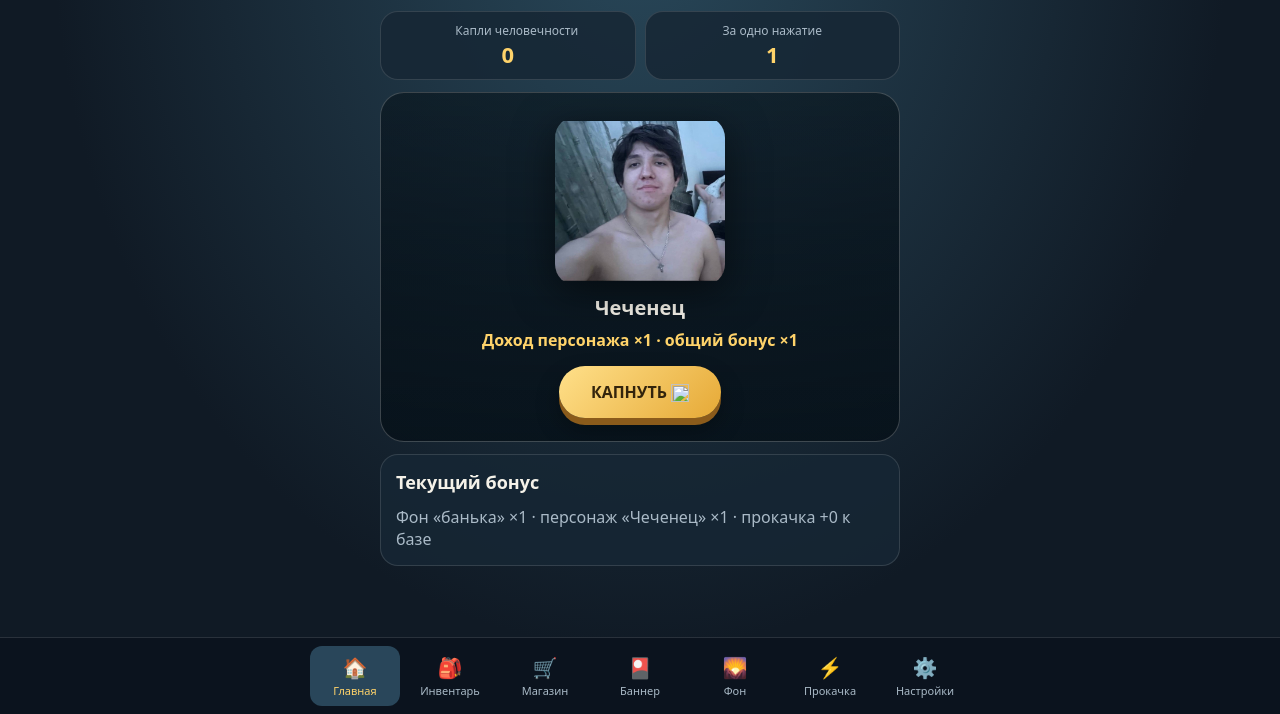
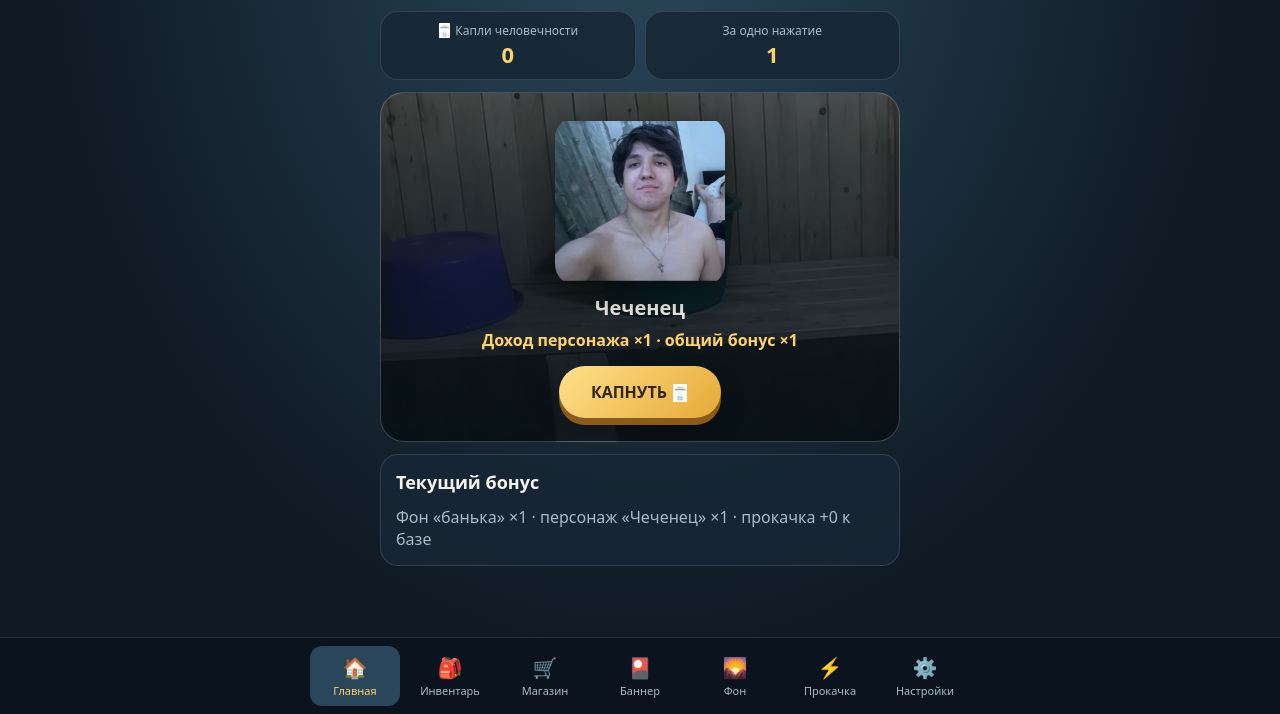
Before and after one commit to f1pers1/kaplya_chelovecnosty, a plain HTML site: page index.html in a window 1280 px wide. Shown: the part 86-800 px from the top of the page. Drawn offline with Linux system fonts and the light colour scheme; files whose address does not match are found by name.

Commit message:
Add files via upload

```diff
--- a/index.html
+++ b/index.html
@@ -21,9 +21,9 @@ button{font:inherit;color:inherit;border:0;cursor:pointer}button:disabled{opacit
 @media(min-width:520px){.cards{grid-template-columns:repeat(3,minmax(0,1fr))}}
 </style></head><body><main class="game">
 <header><h1>💧 Капля человечности</h1><div class="sub">Банный кликер · новая смена</div></header>
-<div class="stats"><div class="stat"><small><img src="assets/ui/drop.png" style="width:15px;height:15px;object-fit:contain;vertical-align:-3px"> Капли человечности</small><b id="currency">0</b></div><div class="stat"><small>За одно нажатие</small><b id="power">1</b></div></div>
+<div class="stats"><div class="stat"><small><img src="ui/drop.png" style="width:15px;height:15px;object-fit:contain;vertical-align:-3px"> Капли человечности</small><b id="currency">0</b></div><div class="stat"><small>За одно нажатие</small><b id="power">1</b></div></div>
 <section id="home" class="screen active">
-<div class="hero" id="hero"><img id="heroImg" class="char-img" alt=""><div class="who" id="heroName"></div><div class="mult" id="heroMult"></div><button class="tap" id="tap">КАПНУТЬ <img src="assets/ui/drop.png" style="width:18px;height:18px;object-fit:contain;vertical-align:-4px"></button></div>
+<div class="hero" id="hero"><img id="heroImg" class="char-img" alt=""><div class="who" id="heroName"></div><div class="mult" id="heroMult"></div><button class="tap" id="tap">КАПНУТЬ <img src="ui/drop.png" style="width:18px;height:18px;object-fit:contain;vertical-align:-4px"></button></div>
 <div class="panel"><h2>Текущий бонус</h2><div id="bonusText" class="muted"></div></div>
 </section>
 <section id="inventory" class="screen"><div class="panel"><h2>🎒 Инвентарь персонажей</h2><div class="inventory-summary"><span id="inventoryCount">Персонажей: 1/10</span><span>Нажми «Выбрать», чтобы сменить персонажа</span></div><div class="cards" id="inventoryCards"></div></div></section>
@@ -36,7 +36,7 @@ button{font:inherit;color:inherit;border:0;cursor:pointer}button:disabled{opacit
 <nav class="nav">
 <button data-screen="home" class="active"><span>🏠</span>Главная</button><button data-screen="inventory"><span>🎒</span>Инвентарь</button><button data-screen="shop"><span>🛒</span>Магазин</button><button data-screen="banner"><span>🎴</span>Баннер</button><button data-screen="backgrounds"><span>🌄</span>Фон</button><button data-screen="upgrade"><span>⚡</span>Прокачка</button><button data-screen="settings"><span>⚙️</span>Настройки</button>
 </nav>
-<audio id="music" src="assets/music/background.mp3" loop></audio>
+<audio id="music" src="music/background.mp3" loop></audio>
 <script>
 (()=>{
 const $=id=>document.getElementById(id),fmt=n=>Number.isFinite(n)?Math.floor(n).toLocaleString('ru-RU'):'∞';
@@ -52,7 +52,7 @@ const chars=[
 {id:'Покровитель Голды',rarity:'Transcendent',mult:50,chance:1},
 {id:'Тимогей',rarity:'One-of-a-Kind',mult:Infinity,chance:.1}
 ];
-const bgs=[{id:'банька',file:'assets/backgrounds/bg01.jpg',mult:1},{id:'лесенка',file:'assets/backgrounds/bg02.jpg',mult:1.5}];
+const bgs=[{id:'банька',file:'backgrounds/bg01.jpg',mult:1},{id:'лесенка',file:'backgrounds/bg02.jpg',mult:1.5}];
 const defaultState={drops:0,owned:['Чеченец'],selected:'Чеченец',bg:'банька',upgrades:0,autoLevel:0,critLevel:0,critPowerLevel:0,redeemedPromos:[],music:50,sound:70,musicOn:true};
 let state;try{state={...defaultState,...JSON.parse(localStorage.getItem('humanDropSave')||'{}')};}catch{state={...defaultState};}
 if(!Array.isArray(state.owned)||!state.owned.includes('Чеченец'))state.owned=['Чеченец'];
@@ -63,8 +63,8 @@ if(!chars.some(c=>c.id===state.selected)||!state.owned.includes(state.selected))
 if(!bgs.some(b=>b.id===state.bg))state.bg=bgs[0].id;
 const charFiles={'Чеченец':'c01.jpg','Поч братан':'c02.jpg','Гуль братан':'c03.jpg','Пантера':'c04.jpg','Джон Кобиль':'c05.jpg','Глебасик':'c06.jpg','Эль Миньон':'c07.jpg','Ронни Спагетти':'c08.jpg','Покровитель Голды':'c09.jpg','Тимогей':'c10.jpg'};
 const soundFiles={'Поч братан':'s02.mp3','Пантера':'s04.mp3','Тимогей':'s10.mp3','Глебасик':'s06.mp3','Покровитель Голды':'s09.mp3','Эль Миньон':'s07.mp3'};
-const characterImage=id=>'assets/characters/'+charFiles[id];
-const characterSound=id=>soundFiles[id]?'assets/sounds/'+soundFiles[id]:null;
+const characterImage=id=>'characters/'+charFiles[id];
+const characterSound=id=>soundFiles[id]?'sounds/'+soundFiles[id]:null;
 const character=()=>chars.find(c=>c.id===state.selected)||chars[0];
 const background=()=>bgs.find(b=>b.id===state.bg)||bgs[0];
 const multiplier=()=>character().mult*background().mult;
```
